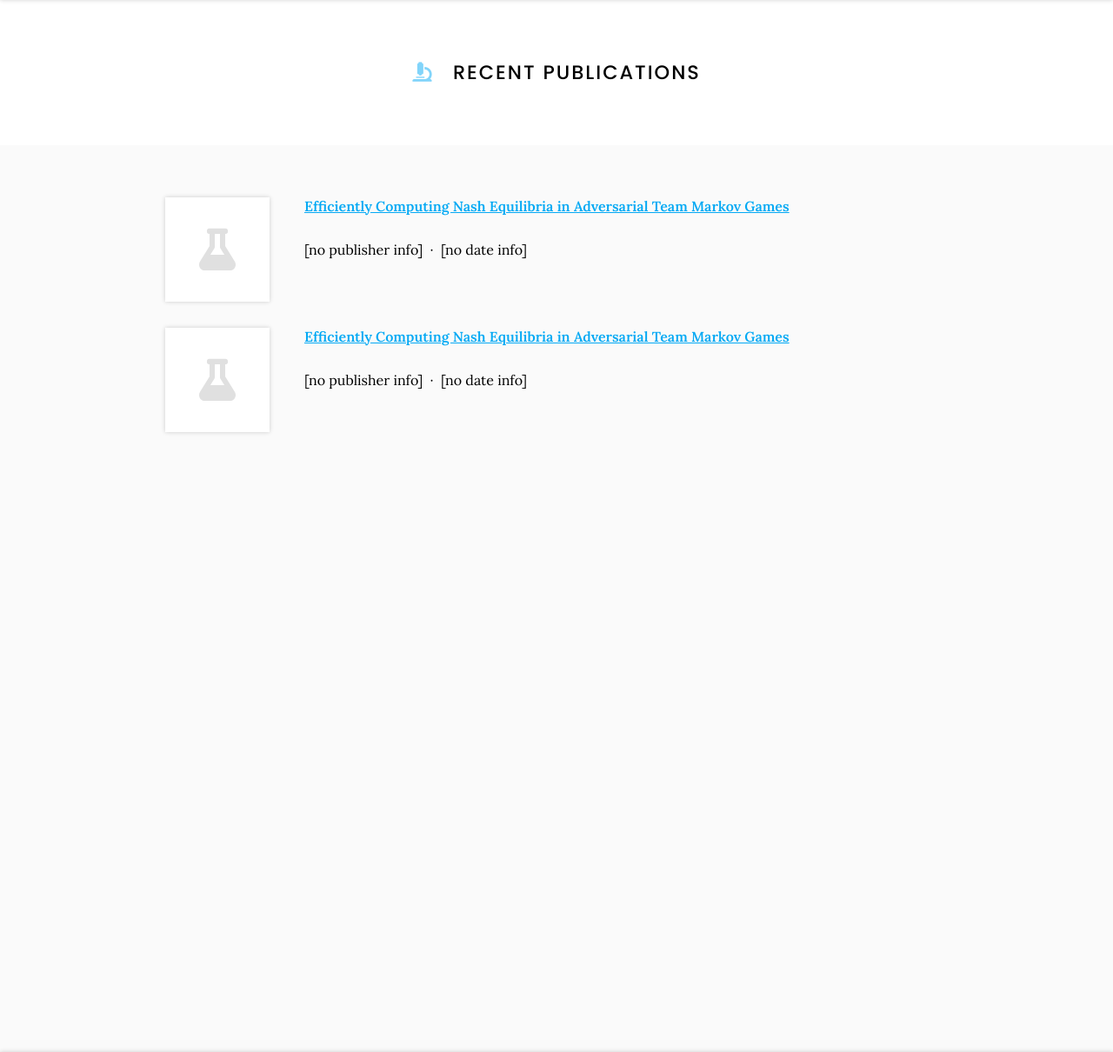
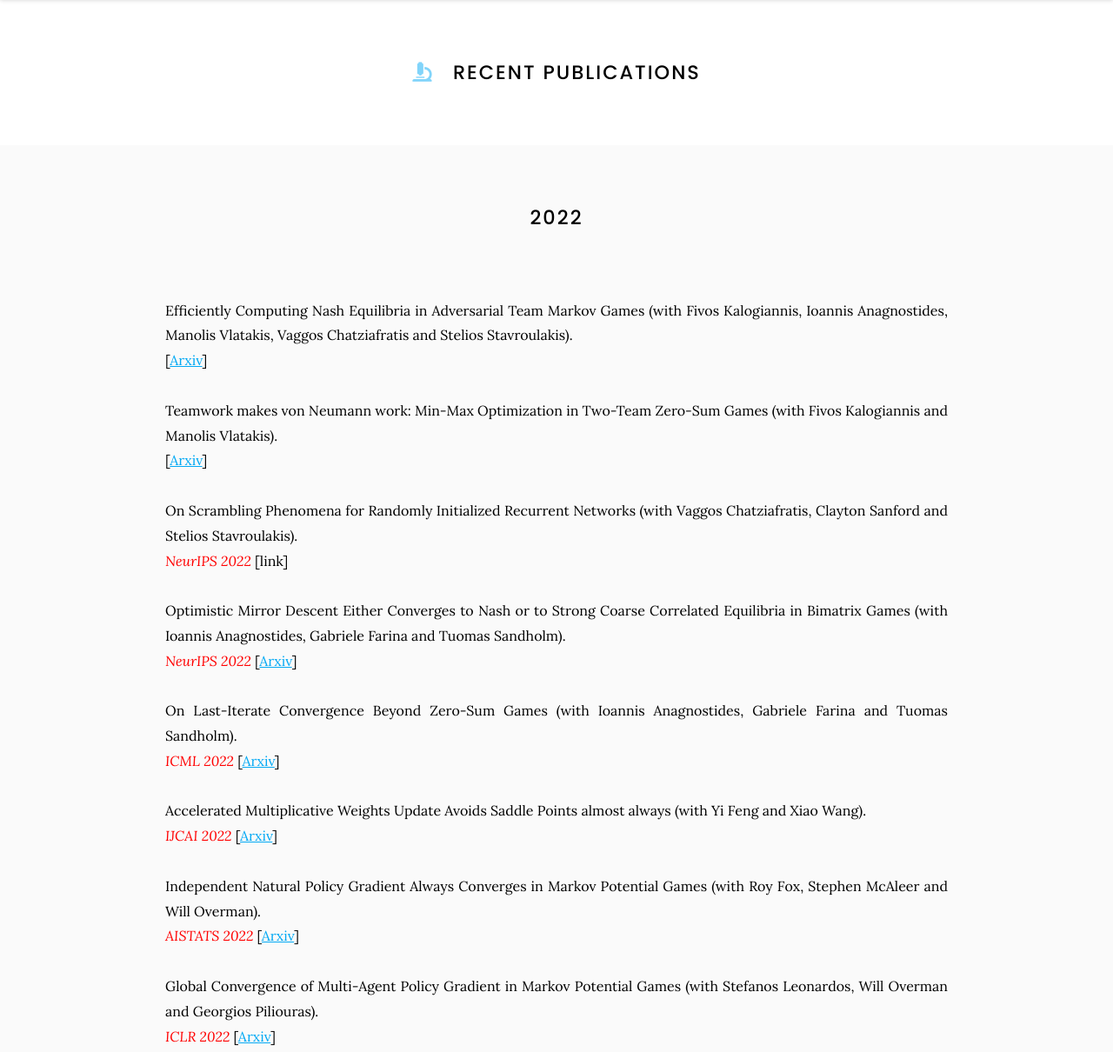
Before and after one commit to goallabuci/goallabuci.github.io, a Jekyll site: the page built from research/index.md, in a window 1280 px wide and 1400 px high. Shown: the part 110-1320 px from the top of the window at 87% size. Built offline with Jekyll 4.4.1, drawn with Linux system fonts in a browser that asks for light colours; some of the changed text lies outside the part shown; grey boxes are pictures that could not be loaded.

Commit message:
Update index.md

```diff
--- a/research/index.md
+++ b/research/index.md
@@ -10,4 +10,39 @@ nav:
 
 {% include section.html %}
 
-{% include list.html data="citations" component="citation" style="rich" %}
+2022
+======
+
+<br/>
+Efficiently Computing Nash Equilibria in Adversarial Team Markov Games
+(with Fivos Kalogiannis, Ioannis Anagnostides, Manolis Vlatakis, Vaggos Chatziafratis and Stelios Stavroulakis). <br/>
+[[Arxiv](https://arxiv.org/abs/2208.02204)] <br/>
+<br/>
+Teamwork makes von Neumann work: Min-Max Optimization in Two-Team Zero-Sum Games
+(with Fivos Kalogiannis and Manolis Vlatakis). <br/>
+[[Arxiv](https://arxiv.org/abs/2111.04178)] <br/>
+<br/>
+On Scrambling Phenomena for Randomly Initialized Recurrent Networks
+(with Vaggos Chatziafratis, Clayton Sanford and Stelios Stavroulakis).  <br/>
+_<font color="red">NeurIPS 2022</font>_ [link] <br/>
+<br/>
+Optimistic Mirror Descent Either Converges to Nash or to Strong Coarse Correlated Equilibria in Bimatrix Games
+(with Ioannis Anagnostides, Gabriele Farina and Tuomas Sandholm). <br/>
+_<font color="red">NeurIPS 2022</font>_ [[Arxiv](https://arxiv.org/abs/2203.12074)] <br/>
+<br/>
+On Last-Iterate Convergence Beyond Zero-Sum Games
+(with Ioannis Anagnostides, Gabriele Farina and Tuomas Sandholm). <br/>
+_<font color="red">ICML 2022</font>_ [[Arxiv](https://arxiv.org/abs/2203.12056)] <br/>
+<br/>
+Accelerated Multiplicative Weights Update Avoids Saddle Points almost always
+(with Yi Feng and Xiao Wang). <br/>
+_<font color="red">IJCAI 2022</font>_ [[Arxiv](https://arxiv.org/abs/2204.11407)] <br/>
+<br/>
+Independent Natural Policy Gradient Always Converges in Markov Potential Games (with Roy Fox, Stephen McAleer and Will Overman). <br/>
+_<font color="red">AISTATS 2022</font>_ [[Arxiv](https://arxiv.org/abs/2110.10614)] <br/>
+<br/>
+Global Convergence of Multi-Agent Policy Gradient in Markov Potential Games (with Stefanos Leonardos, Will Overman and Georgios Piliouras). <br/>
+_<font color="red">ICLR 2022</font>_ [[Arxiv](https://arxiv.org/abs/2106.01969)] <br/>
+<br/>
+Frequency-Domain Representation of First-Order Methods: A Simple and Robust Framework of Analysis (with Ioannis Anagnostides). <br/>
+_<font color="red">SOSA 2022</font>_ [[Arxiv](https://arxiv.org/abs/2109.04603)] <br/>
```
